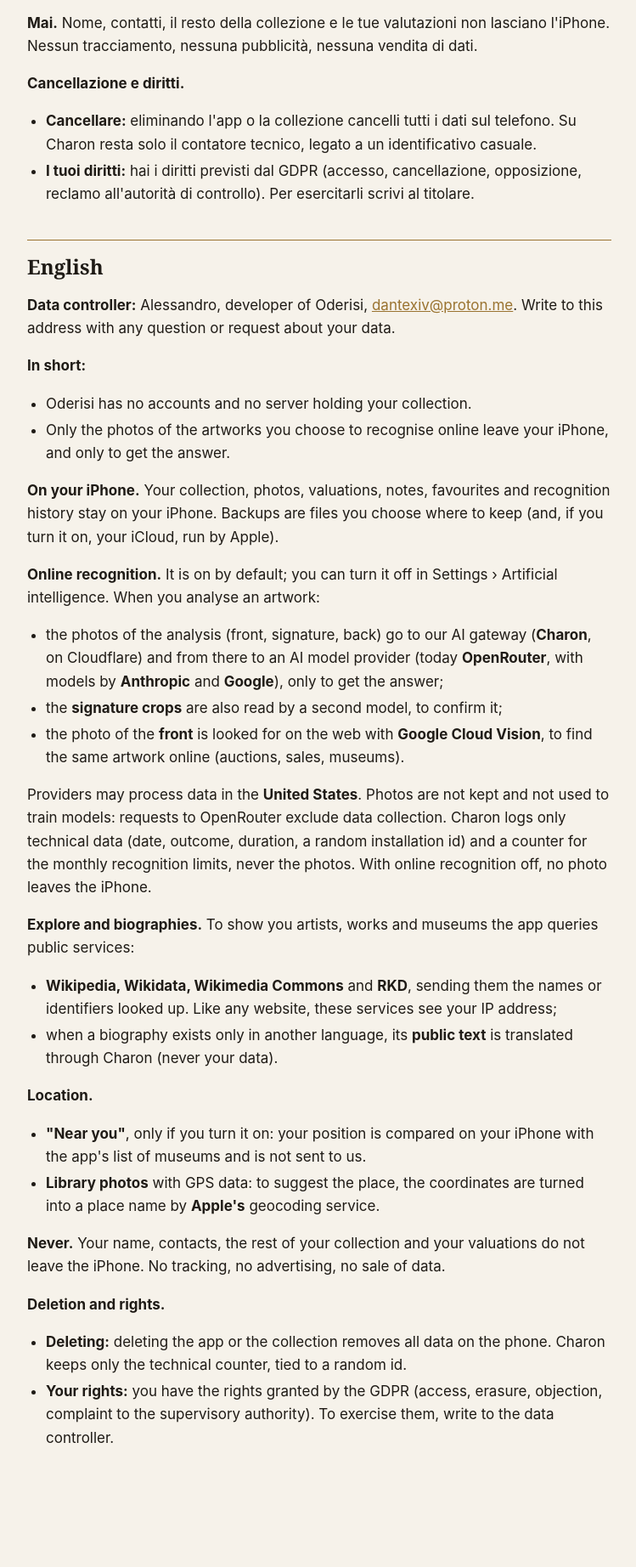
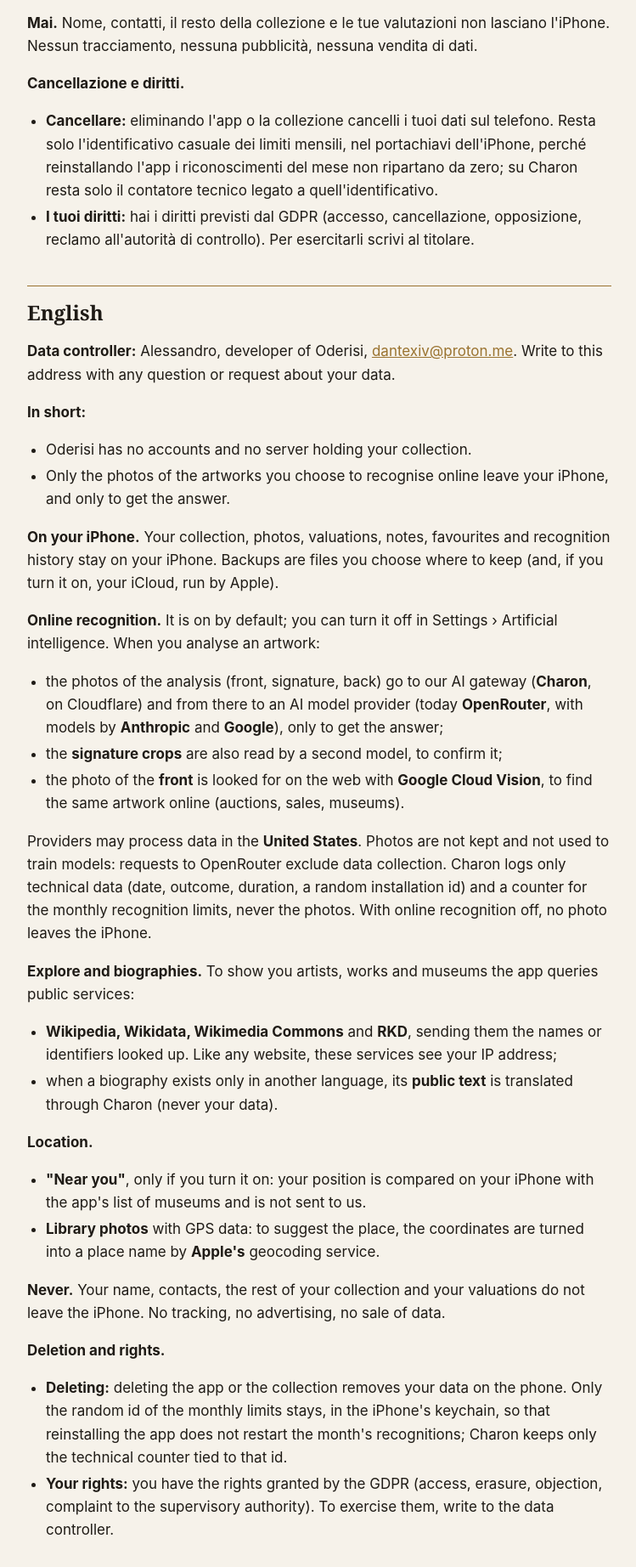
Before and after one commit to xDanteXIV/oderisi-privacy, a plain HTML site: page index.html in a window 1280 px wide. Shown: the part 1371-3215 px from the top of the page at 85% size, without its empty margins (264-1013 px from the left). Before the commit the page ends 3158 px from the top, so only its background shows below. Drawn offline with Linux system fonts and the light colour scheme.

Commit message:
Update the privacy policy: the random id stays in the keychain
Co-Authored-By: Claude Opus 5.5 <noreply@anthropic.com>
Claude-Session: https://claude.ai/code/session_01ATzskdncR8j3mzwS9m9PHM

```diff
--- a/index.html
+++ b/index.html
@@ -40,7 +40,7 @@ li { margin: 4px 0; }
 <ul><li><strong>"Vicino a te"</strong>, solo se lo attivi: la posizione è confrontata sul tuo iPhone con l'elenco dei musei dell'app e non viene inviata a noi.</li><li><strong>Foto dalla libreria</strong> con dati GPS: per proporre il luogo, le coordinate sono convertite in un nome di luogo dal servizio di geocodifica di <strong>Apple</strong>.</li></ul>
 <p><strong>Mai.</strong> Nome, contatti, il resto della collezione e le tue valutazioni non lasciano l'iPhone. Nessun tracciamento, nessuna pubblicità, nessuna vendita di dati.</p>
 <p><strong>Cancellazione e diritti.</strong></p>
-<ul><li><strong>Cancellare:</strong> eliminando l'app o la collezione cancelli tutti i dati sul telefono. Su Charon resta solo il contatore tecnico, legato a un identificativo casuale.</li><li><strong>I tuoi diritti:</strong> hai i diritti previsti dal GDPR (accesso, cancellazione, opposizione, reclamo all'autorità di controllo). Per esercitarli scrivi al titolare.</li></ul>
+<ul><li><strong>Cancellare:</strong> eliminando l'app o la collezione cancelli i tuoi dati sul telefono. Resta solo l'identificativo casuale dei limiti mensili, nel portachiavi dell'iPhone, perché reinstallando l'app i riconoscimenti del mese non ripartano da zero; su Charon resta solo il contatore tecnico legato a quell'identificativo.</li><li><strong>I tuoi diritti:</strong> hai i diritti previsti dal GDPR (accesso, cancellazione, opposizione, reclamo all'autorità di controllo). Per esercitarli scrivi al titolare.</li></ul>
 <h2 id="en">English</h2>
 <p><strong>Data controller:</strong> Alessandro, developer of Oderisi, <a href="mailto:dantexiv@proton.me">dantexiv@proton.me</a>. Write to this address with any question or request about your data.</p>
 <p><strong>In short:</strong></p>
@@ -55,7 +55,7 @@ li { margin: 4px 0; }
 <ul><li><strong>"Near you"</strong>, only if you turn it on: your position is compared on your iPhone with the app's list of museums and is not sent to us.</li><li><strong>Library photos</strong> with GPS data: to suggest the place, the coordinates are turned into a place name by <strong>Apple's</strong> geocoding service.</li></ul>
 <p><strong>Never.</strong> Your name, contacts, the rest of your collection and your valuations do not leave the iPhone. No tracking, no advertising, no sale of data.</p>
 <p><strong>Deletion and rights.</strong></p>
-<ul><li><strong>Deleting:</strong> deleting the app or the collection removes all data on the phone. Charon keeps only the technical counter, tied to a random id.</li><li><strong>Your rights:</strong> you have the rights granted by the GDPR (access, erasure, objection, complaint to the supervisory authority). To exercise them, write to the data controller.</li></ul>
+<ul><li><strong>Deleting:</strong> deleting the app or the collection removes your data on the phone. Only the random id of the monthly limits stays, in the iPhone's keychain, so that reinstalling the app does not restart the month's recognitions; Charon keeps only the technical counter tied to that id.</li><li><strong>Your rights:</strong> you have the rights granted by the GDPR (access, erasure, objection, complaint to the supervisory authority). To exercise them, write to the data controller.</li></ul>
 </main>
 </body>
 </html>
```
